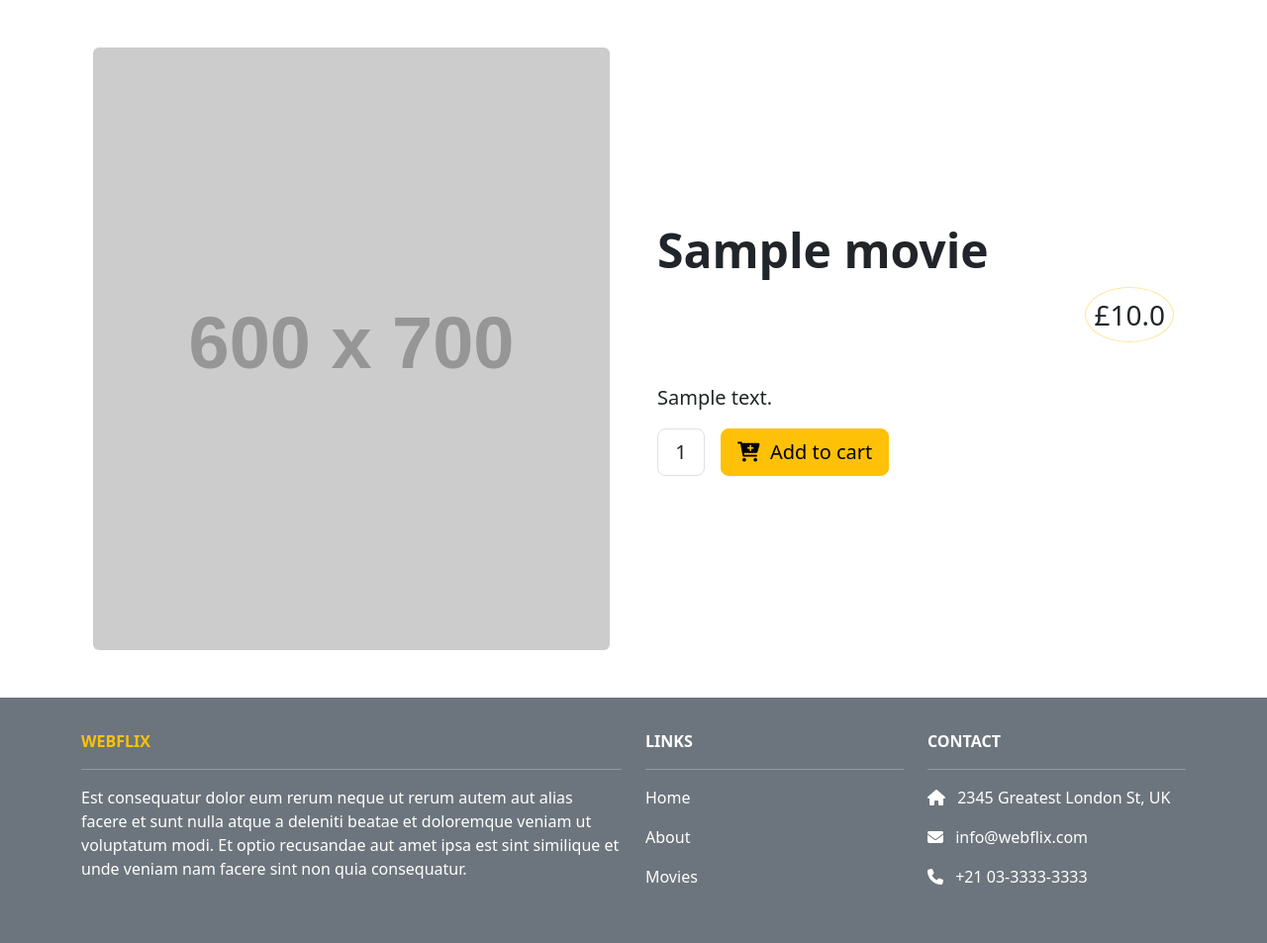
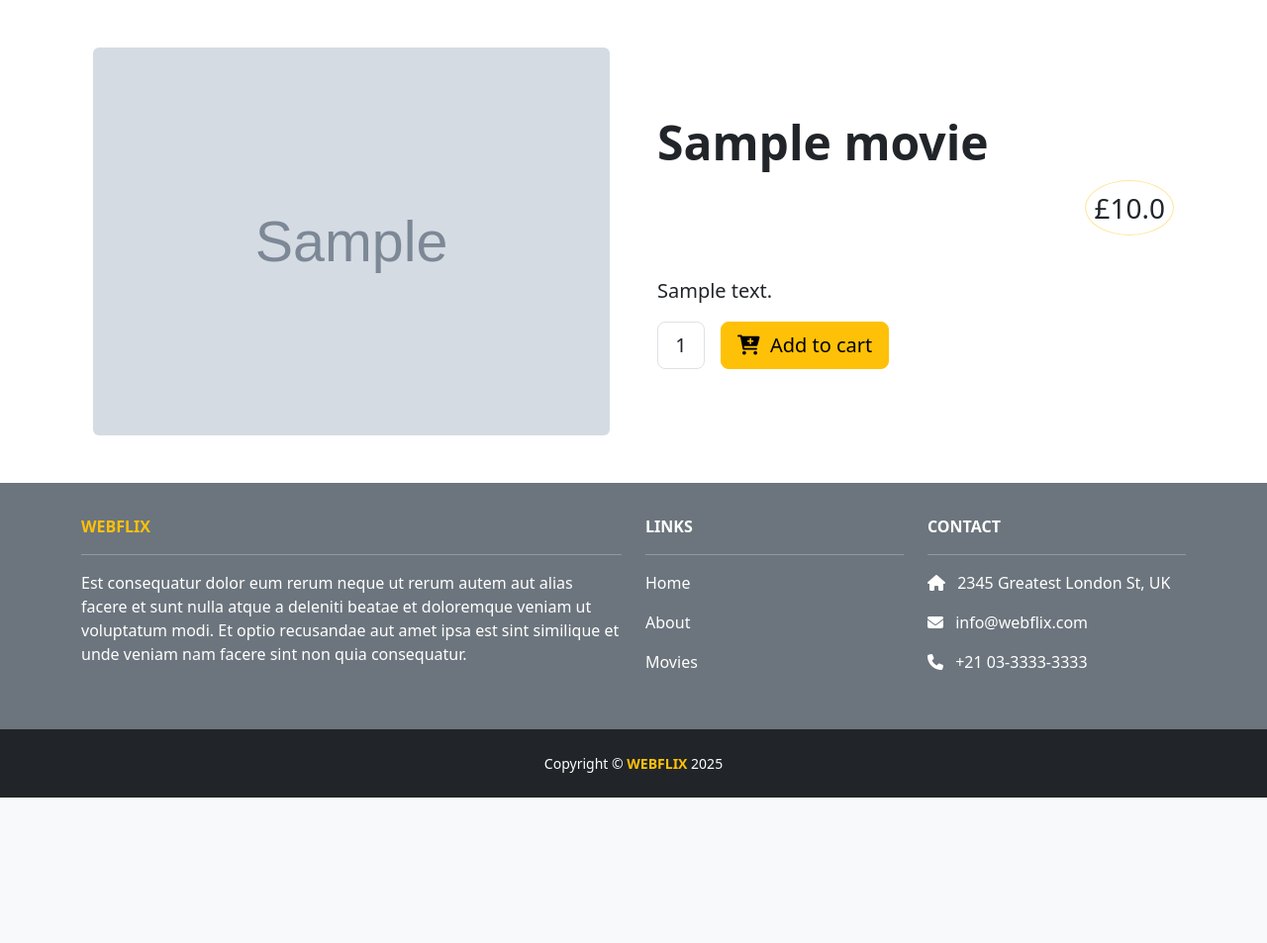
Before and after one commit to johnclamy/moviestoreproject, a Django app: page /movies/1/ in a window 1280 px wide. Shown: the part 56-1009 px from the top of the page at 99% size. After the commit the page ends 862 px from the top, so only its background shows below. Run offline with Django 5.2, Linux system fonts and the light colour scheme; tables that the repository leaves empty hold one stand-in row (values such as "Sample post"); grey boxes marked "Sample" are stand-in pictures; grey boxes labelled with a size stand in for pictures from a placeholder-image service; some libraries are stand-ins or nearby versions.

Commit message:
set the img tag to accept an img obj url

```diff
--- a/website/movies/templates/movies/detail.html
+++ b/website/movies/templates/movies/detail.html
@@ -4,7 +4,7 @@
 <article class="container px-3 px-lg-4 my-5">
     <section class="row gx-4 gx-lg-5 align-items-center">
         <div class="col-md-6">
-            <img class="card-img-top mb-5 mb-md-0 rounded" src="https://dummyimage.com/600x700/dee2e6/6c757d.jpg" alt="..." />
+            <img class="card-img-top mb-5 mb-md-0 rounded" src="{{ template_data.movie.image.url }}" alt="{{ template_data.movie.name }}" />
         </div>
         <div class="col-md-6">
             <h1 class="display-5 fw-bolder">{{ template_data.movie.name }}</h1>
```
